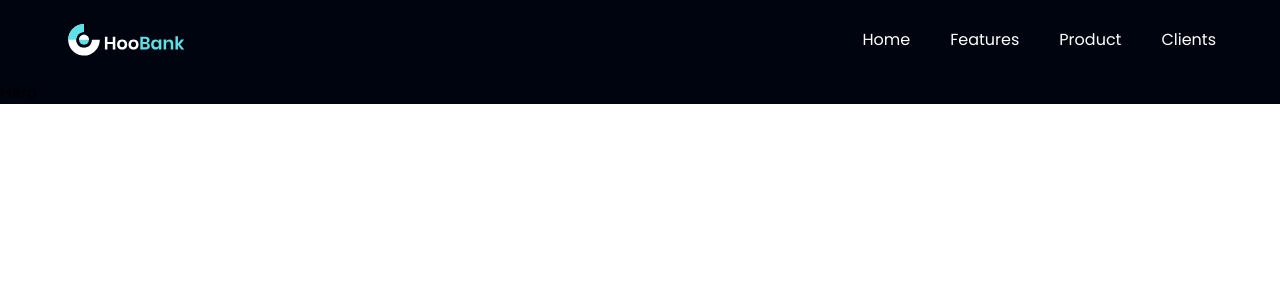
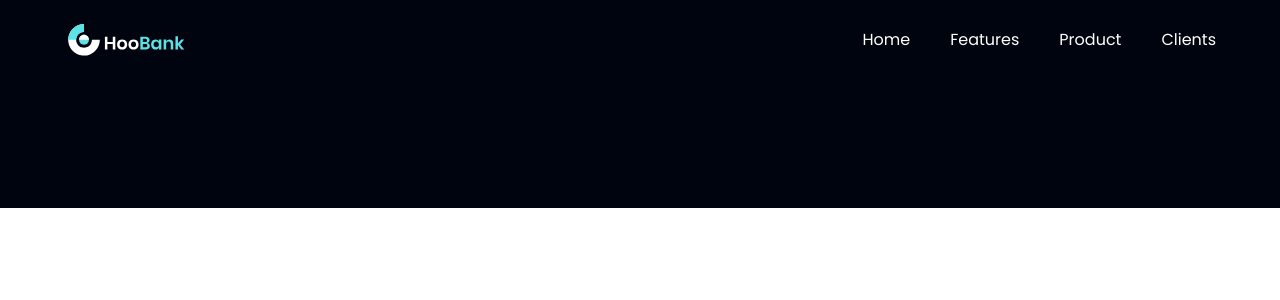
Before and after one commit to Abdulazeez-20/Bank, a React (Vite) app: page / in a window 1280 px wide. Shown: the top 300 px of the page. Built offline with nearby package versions, Linux system fonts and the light colour scheme.

Commit message:
started with the hero section

```diff
--- a/src/components/Hero.jsx
+++ b/src/components/Hero.jsx
@@ -1,9 +1,11 @@
 import React from 'react'
+import styles from '../styles'
+import { discount, robot } from '../assets'
 
-const Hero = () => {
-    return (
-        <div>Hero</div>
-    )
-}
+const Hero = () => (
+    <section id="home" className={`flex flex-col md:flex-row ${styles.paddingY}`} >
+
+    </section>
+)
 
 export default Hero
```
